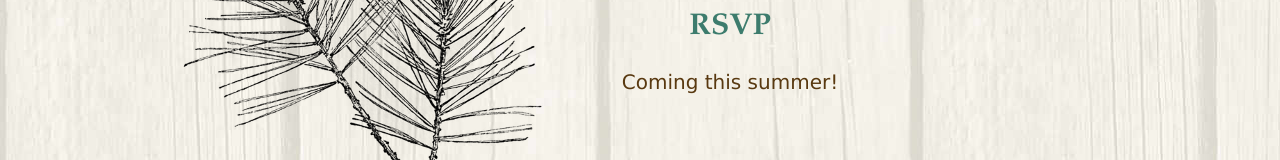
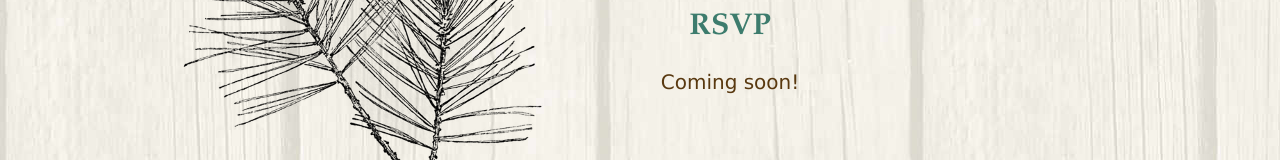
Before and after one commit to jugglinmike/andrewanderika.wedding, a plain HTML site: page index.html in a window 1280 px wide. Shown: the part 2262-2422 px from the top of the page. Drawn offline with Linux system fonts and the light colour scheme.

Commit message:
Update expected release date for RSVPs

```diff
--- a/index.html
+++ b/index.html
@@ -122,7 +122,7 @@
 			<section class="rsvp">
 				<h2>RSVP</h2>
 
-				<p>Coming this summer!</p>
+				<p>Coming soon!</p>
 				<img src="img/pine-branch.png">
 			</section>
 		</main>
```
